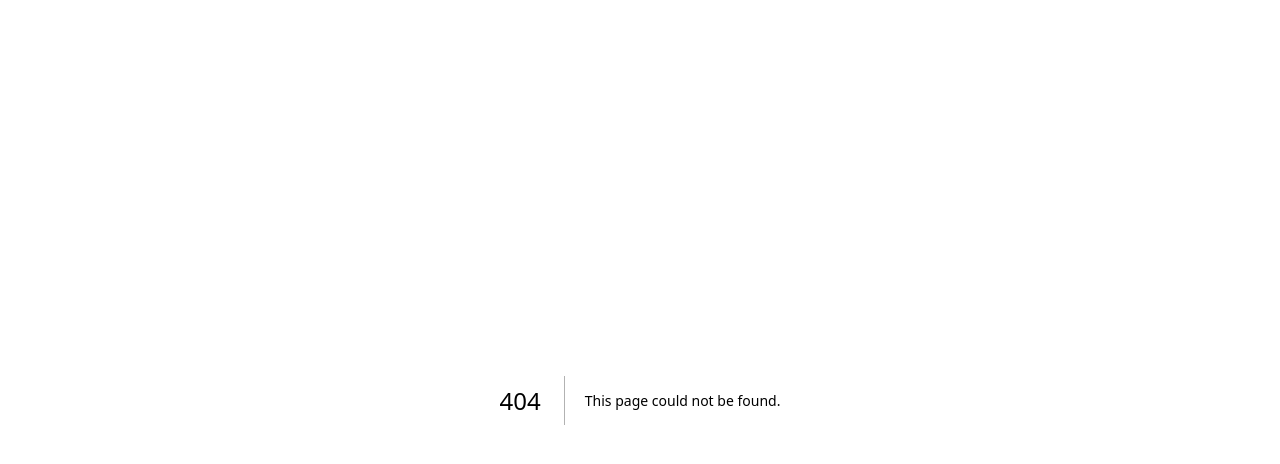
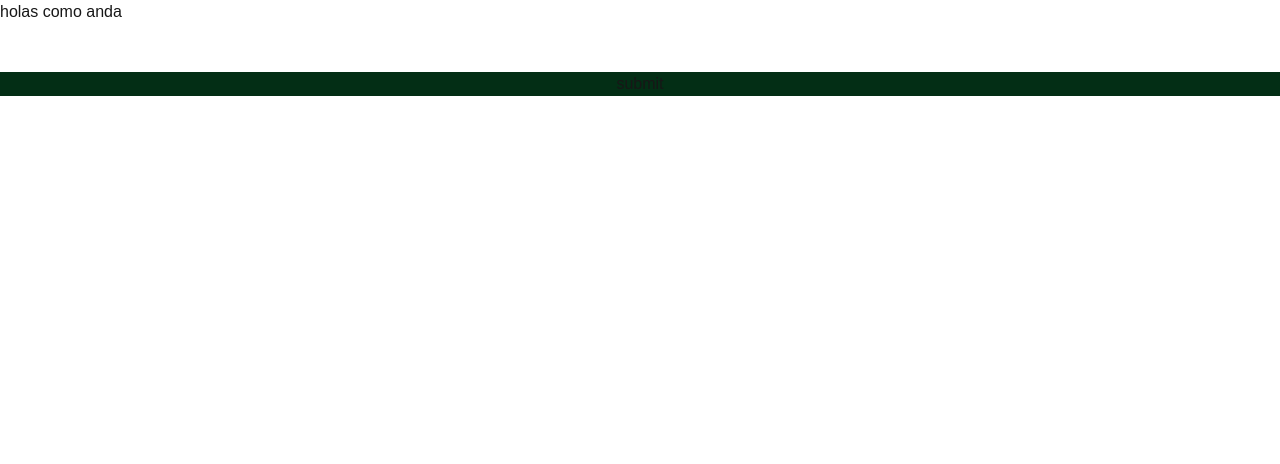
Before and after one commit to Estemen123/web-contra-noticias-falsas, a Next.js app: page /prueba in a window 1280 px wide. Before the commit this address had no page. Shown: the top 464 px of the page. Built offline with nearby package versions, Linux system fonts and the light colour scheme.

Commit message:
Initial commit

```diff
--- /dev/null
+++ b/src/app/api/gemini/route.ts
@@ -0,0 +1,24 @@
+
+import { NextResponse } from "next/server";
+import { GoogleGenAI } from "@google/genai";
+
+const ai = new GoogleGenAI({
+  apiKey: process.env.GEMINI_API_KEY,
+});
+
+export async function POST(req: Request) {
+  try {
+    console.log("hoas "+ req)
+    const {mesage} = await req.json();
+    console.log(mesage);
+    const response = await ai.models.generateContent({
+      model: "gemini-2.5-flash",
+      contents: "Tevoy a enviar un link quiero saber si lo que se dice es verdad: " +mesage,
+    });
+    console.log(response.text)
+    return NextResponse.json({ text: response.text });
+  } catch (err) {
+    console.error(err);
+    return NextResponse.json({ error: "Error al generar respuesta" }, { status: 500 });
+  }
+}
--- /dev/null
+++ b/src/app/prueba/page.tsx
@@ -0,0 +1,41 @@
+"use client";
+
+import { getGemini } from "@/lib/api";
+import { FormEvent } from "react";
+
+const pagePrueba = () => {
+    const handlerSubmit = async (e: FormEvent<HTMLFormElement>) => {
+        e.preventDefault();
+        const formData = new FormData(e.currentTarget);
+        console.log(formData.get("mensage"));
+        const mesage: string = String(formData.get("mensage")) ?? "";
+        try {
+            const res = await fetch("/api/gemini", {
+                method: "POST",
+                headers: { "Content-Type": "application/json" },
+                body: JSON.stringify({ mesage }),
+            });
+            console.log(res);
+        } catch (error) {
+            console.log(error);
+        }
+    };
+    return (
+        <div className="">
+            <form className="" onSubmit={handlerSubmit}>
+                <div className="grid space-y-3">
+                    <p>holas como anda</p>
+                    <input
+                        className="bg-white text-black font-black"
+                        name="mensage"
+                    ></input>
+                    <button className="bg-green-950 border-white" type="submit">
+                        submit
+                    </button>
+                </div>
+            </form>
+        </div>
+    );
+};
+
+export default pagePrueba;
--- /dev/null
+++ b/src/lib/api.ts
@@ -0,0 +1,16 @@
+import { GoogleGenAI } from "@google/genai";
+
+const ai = new GoogleGenAI({
+  apiKey: process.env.GEMINI_API_KEY,
+});
+
+const getGemini=async (noticia:string)=>{
+    const response = await ai.models.generateContent({
+        model: "gemini-2.5-flash",
+        contents: " dime si lo que te voy a decir es una notica falsa o no " +noticia,
+    });
+    console.log(response.text);
+    return response.text;
+};
+
+export {getGemini};
```
Also changed, not shown: package.json (+7 -6 lines), 1 other file (tests, documents, lock files or other folders).
